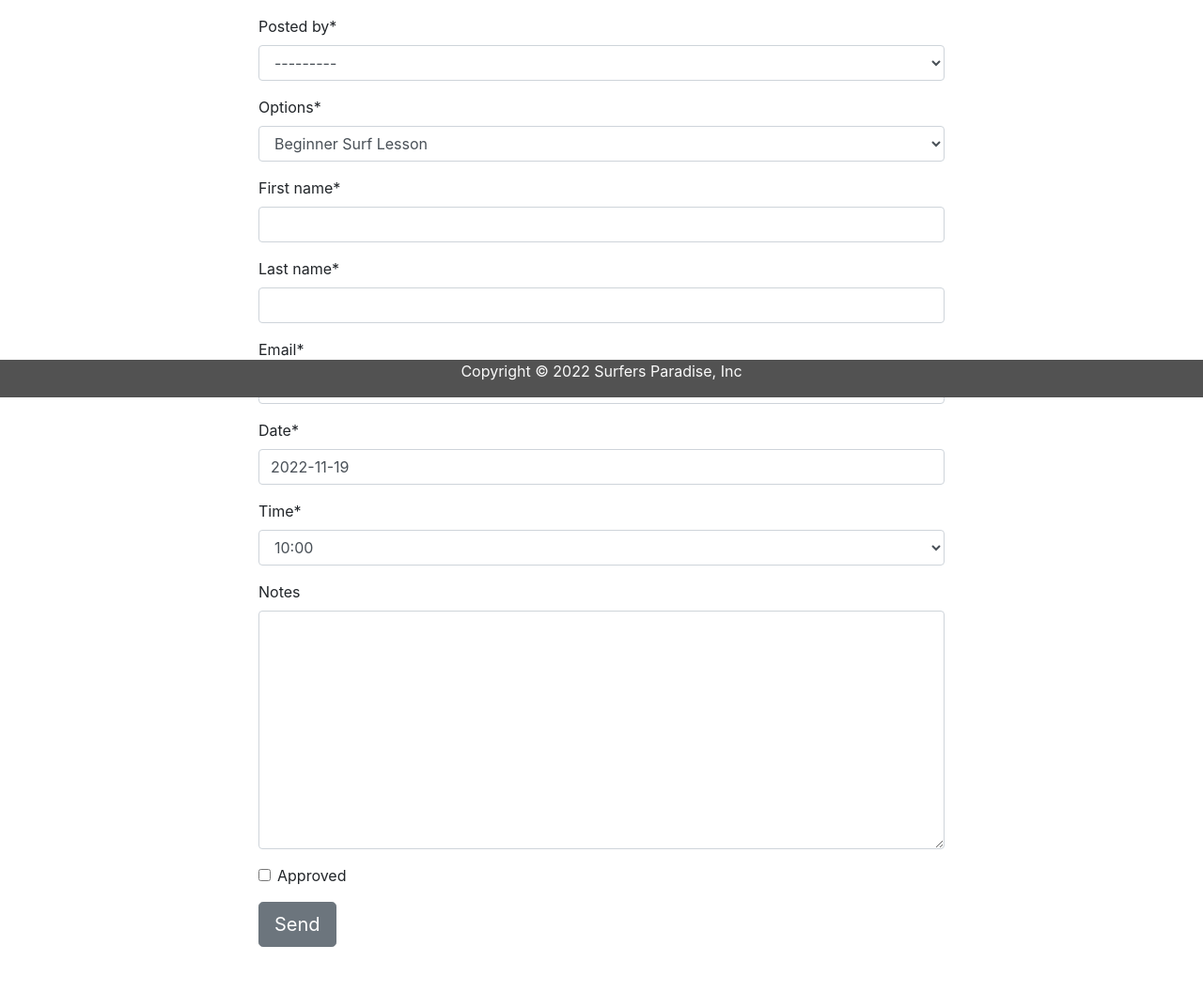
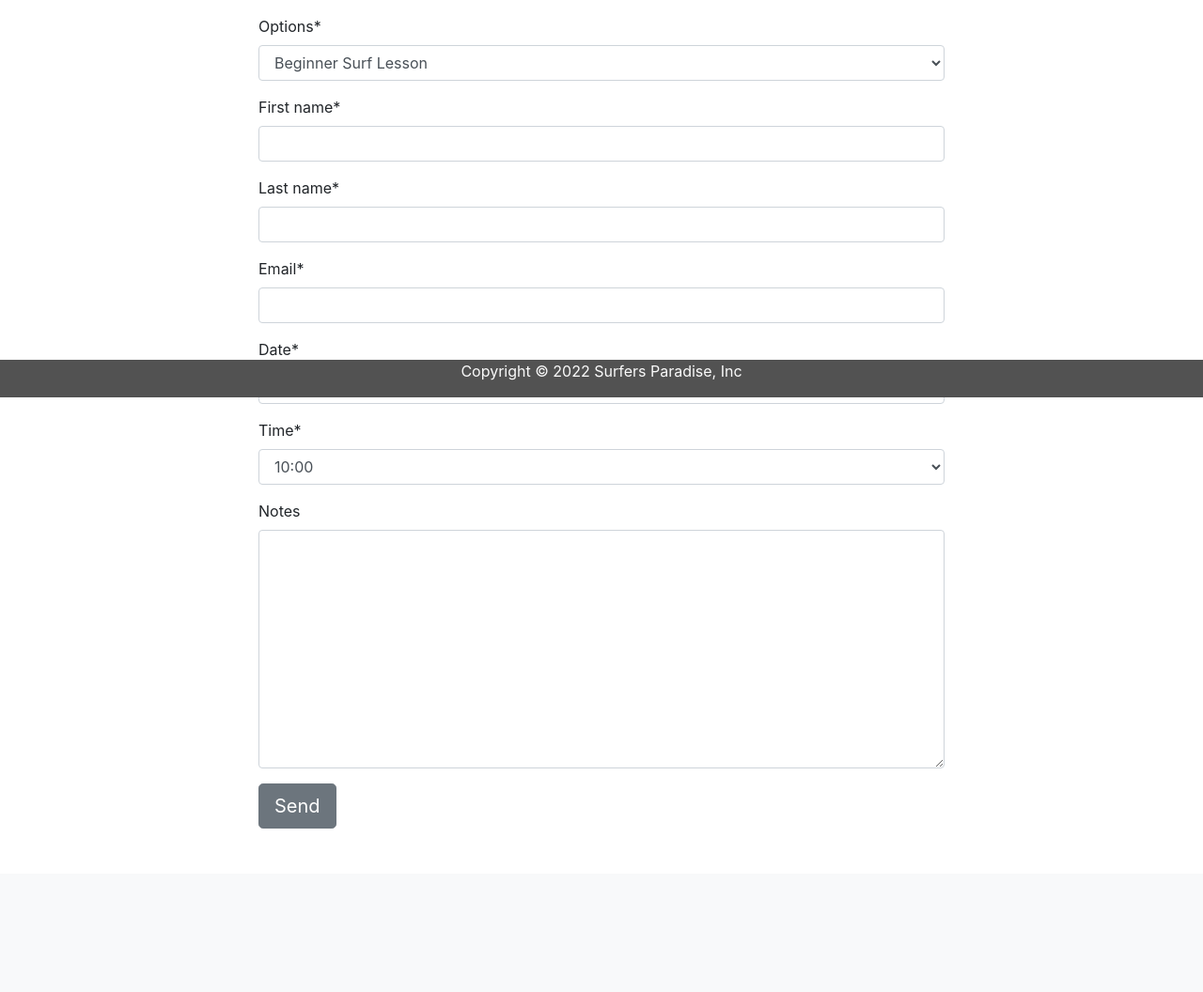
Before and after one commit to sharondrinkwaard/surfers-paradise, a Django app: page /booking/ in a window 1280 px wide. Shown: the part 377-1433 px from the top of the page at 94% size. After the commit the page ends 1259 px from the top, so only its background shows below. Run offline with Django 3.2, Linux system fonts and the light colour scheme; some libraries are stand-ins or nearby versions.

Commit message:
Update Readme + Update Bookingpage in views.py

```diff
--- a/surfclub/forms.py
+++ b/surfclub/forms.py
@@ -1,5 +1,5 @@
 from django import forms
-from .models import BookingCustomer, Booking
+from .models import Booking
 
 
 # class BookingCustomerForm(forms.ModelForm):
@@ -11,5 +11,5 @@ from .models import BookingCustomer, Booking
 class BookingForm(forms.ModelForm):
     class Meta:
         model = Booking
-        fields = '__all__'
-        # exclude = ('posted_by', 'approved')
+        # fields = '__all__'
+        exclude = ('posted_by', 'approved')
--- a/surfclub/models.py
+++ b/surfclub/models.py
@@ -42,20 +42,20 @@ class Booking(models.Model):
         return f'Name: {self.first_name, self.last_name} | Email: {self.email} | Date: {self.date} | Time {self.time} | Notes: {self.notes}'
 
 
-# Booking form for the user
-class BookingCustomer(models.Model):
-    posted_by = models.ForeignKey(User, on_delete=models.CASCADE)
-    first_name = models.CharField(max_length=80)
-    last_name = models.CharField(max_length=80)
-    email = models.EmailField()
-    date = models.DateField(default=datetime.now)
-    time = models.CharField(max_length=10, choices=TIME_CHOICES, default='10:00')
-    options = models.CharField(max_length=80, choices=ALL_CHOICES, default='Beginner Surf Lesson')
-    notes = models.TextField(blank=True)
-    approved = models.BooleanField(default=False)
+# # Booking form for the user
+# class BookingCustomer(models.Model):
+#     posted_by = models.ForeignKey(User, on_delete=models.CASCADE)
+#     first_name = models.CharField(max_length=80)
+#     last_name = models.CharField(max_length=80)
+#     email = models.EmailField()
+#     date = models.DateField(default=datetime.now)
+#     time = models.CharField(max_length=10, choices=TIME_CHOICES, default='10:00')
+#     options = models.CharField(max_length=80, choices=ALL_CHOICES, default='Beginner Surf Lesson')
+#     notes = models.TextField(blank=True)
+#     approved = models.BooleanField(default=False)
 
-    class Meta:
-        ordering = ['last_name']
+#     class Meta:
+#         ordering = ['last_name']
 
-    def __str__(self):
-        return f'Name: {self.first_name, self.last_name} | Date: {self.date} | Time {self.time} | Notes: {self.notes} | Option: {self.options}'
+#     def __str__(self):
+#         return f'Name: {self.first_name, self.last_name} | Date: {self.date} | Time {self.time} | Notes: {self.notes} | Option: {self.options}'
--- a/surfclub/views.py
+++ b/surfclub/views.py
@@ -1,6 +1,6 @@
 from django.shortcuts import render, get_object_or_404, redirect
 from django.views import generic, View
-from .models import Booking, BookingCustomer
+from .models import Booking
 from .forms import BookingForm
 
 
@@ -53,12 +53,12 @@ class BookingPage(View):
     def post(self, request):
         form = BookingForm(request.POST)
         if form.is_valid():
-            form.save(commit=False)
-            form.posted_by = request.user
-            form.save()
-            # return redirect('booking')
-            return render(request, 'booking', {'posted': True})
-
+            booking = form.save(commit=False)
+            booking.posted_by = request.user
+            booking.save()
+            return redirect('overview')
+        else:
+            render(request.POST, form.errors)
 
 # class OverviewBookings(View):
 
--- a/templates/booking.html
+++ b/templates/booking.html
@@ -15,12 +15,12 @@
     <div class="container">
         <div class="row">
             <div class="col-md-8 mt-3 offset-md-2">
-                {% if posted %}
+                <!-- {% if posted %}
                 <div class="alert alert-success" role="alert">
                     Thank you! Your booking is waiting approval.
                     We will contact you shortly.
                 </div>
-                {% endif %}
+                {% endif %} -->
 
                 <form class="login" action="" method="post">
                     {% csrf_token %}
--- a/templates/overview.html
+++ b/templates/overview.html
@@ -26,7 +26,7 @@
                 <hr>
             </div>
             {% endfor %}
-            <a class="btn btn-secondary btn-sm mt-3" href="{% url 'booking' %}">Add New Booking</a>
+            <a class="btn btn-secondary btn-sm mt-3 mb-5" href="{% url 'booking' %}">Add New Booking</a>
         </div>
     </div>
 </section>
```
Also changed, not shown: README.md.
